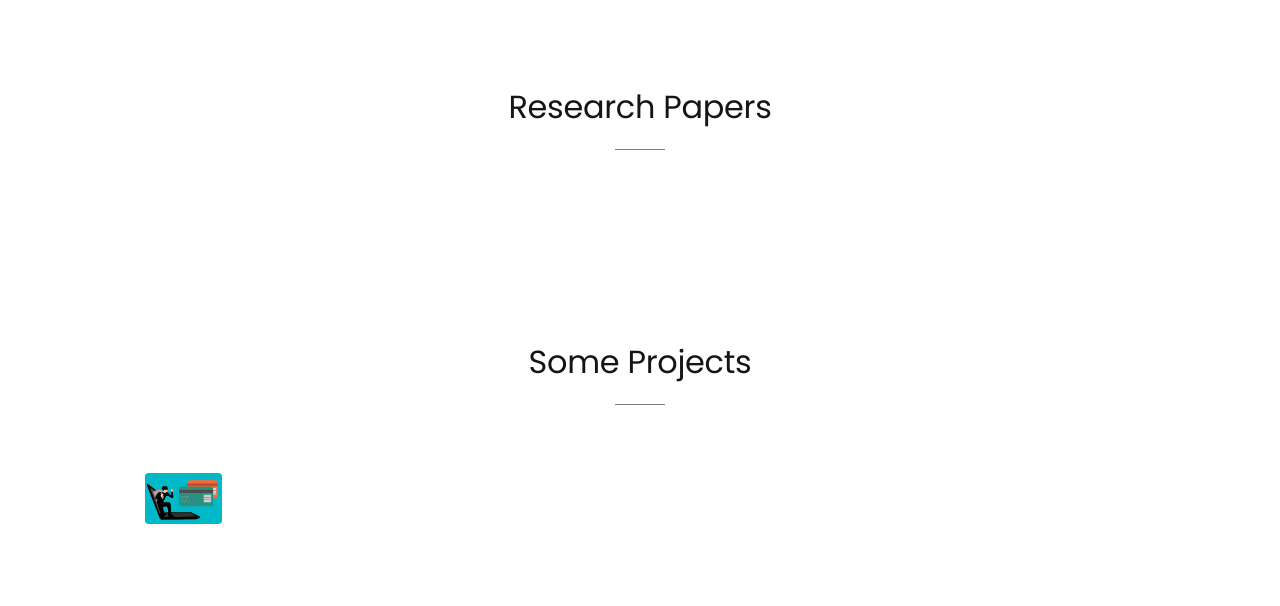
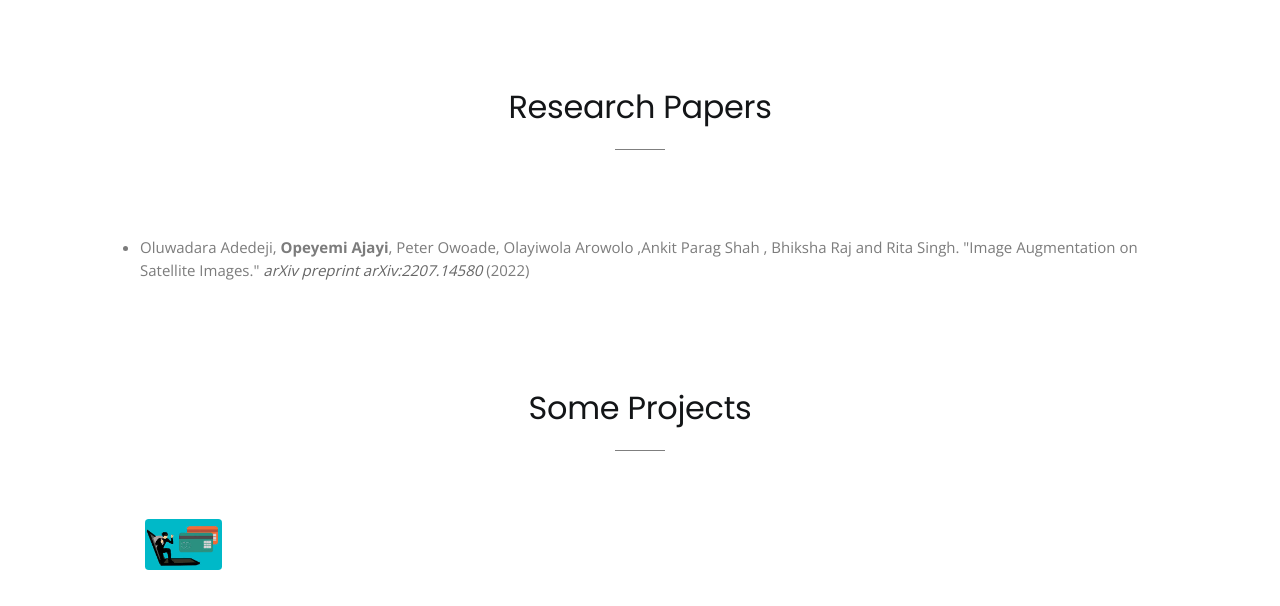
Before and after one commit to Sleek-coder/Personal-website, a plain HTML site: page index.html in a window 1280 px wide. Shown: the part 4076-4682 px from the top of the page. Drawn offline with nearby package versions, Linux system fonts and the light colour scheme; some packages are replaced by stand-ins of ours; a script that the page names is missing.

Commit message:
Update index.html

```diff
--- a/index.html
+++ b/index.html
@@ -296,6 +296,9 @@
 				<div class="item-content">
 					<p></p>
 					<ul class="resume-list">
+					<li class="mb-2">
+							Oluwadara Adedeji, <strong>Opeyemi Ajayi</strong>, Peter Owoade, Olayiwola Arowolo ,Ankit Parag Shah , Bhiksha Raj and  Rita Singh. "Image Augmentation on Satellite Images."
+							<span class="font-italic font-weight-normal text-black-06">arXiv preprint arXiv:2207.14580</span> (2022)
 
 					</ul>
 				</div>
```
